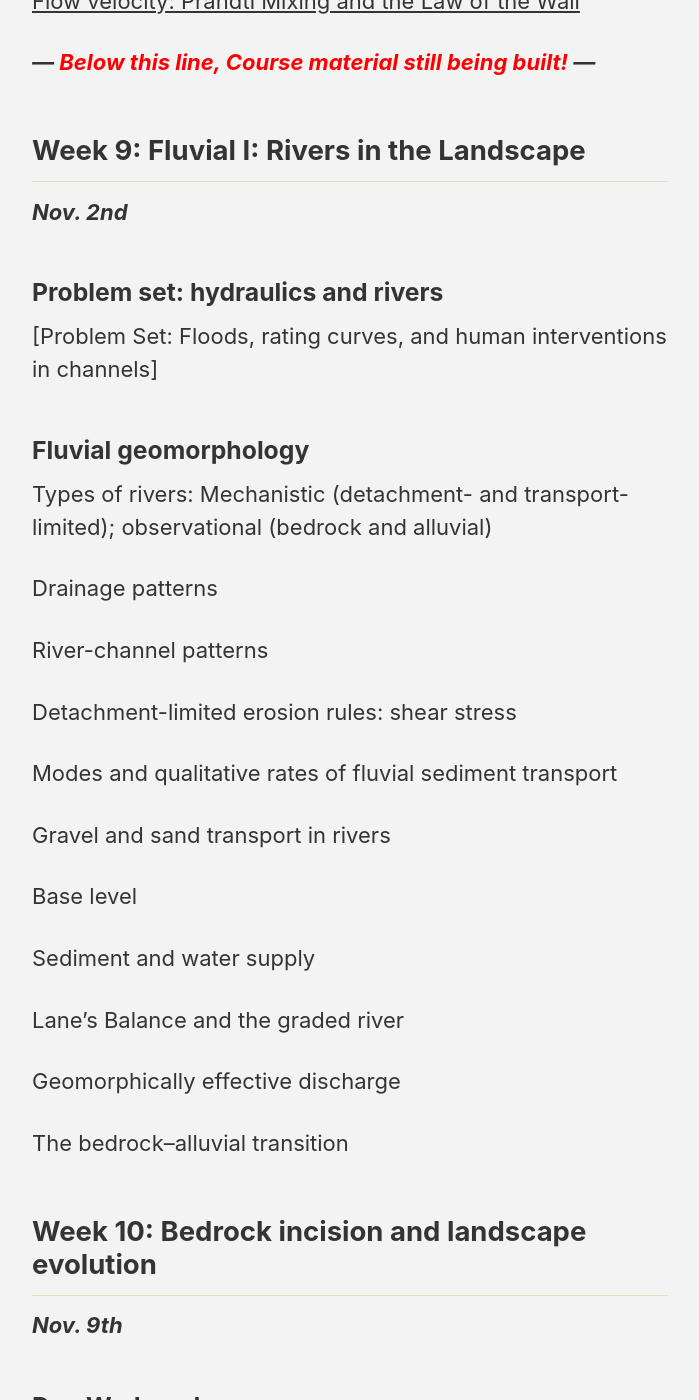
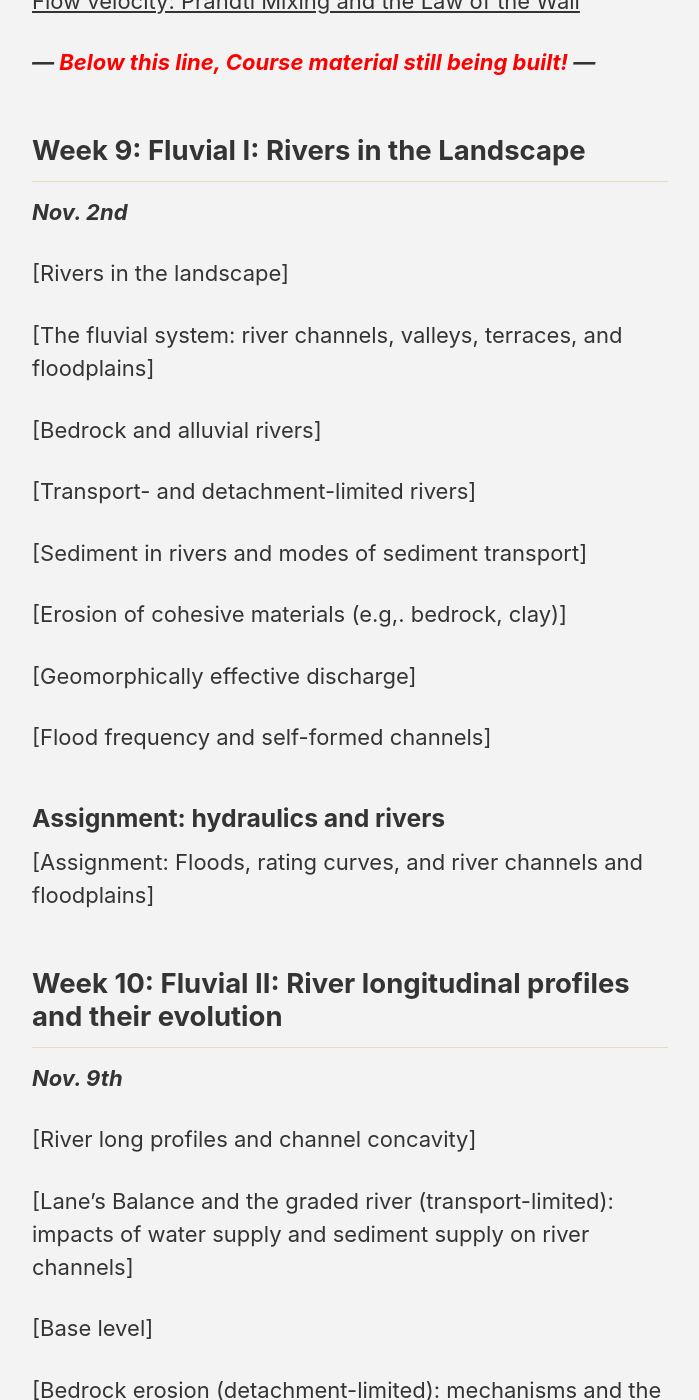
Before and after one commit to GeomorphOnline/GeomorphOnline.github.io, a Jekyll site: the page built from _pages/schedule.md, in a window 1280 px wide and 1400 px high, scrolled down 7199 px. Shown: the whole window, without its empty margins (290-989 px from the left). Built offline with Jekyll 4.4.1, drawn with Linux system fonts in a browser that asks for light colours; cached includes are drawn as plain includes; nearby versions of some CDN libraries; some of the changed text lies outside the part shown.

Commit message:
Towards the final schedule

```diff
--- a/_pages/schedule.md
+++ b/_pages/schedule.md
@@ -282,127 +282,143 @@
 
 ***Nov. 2nd***
 
-### Problem set: hydraulics and rivers
+[Rivers in the landscape] <!-- incl. Drainage patterns -->
 
-[Problem Set: Floods, rating curves, and human interventions in channels]
+[The fluvial system: river channels, valleys, terraces, and floodplains]
 
-### Fluvial geomorphology
+[Bedrock and alluvial rivers] <!-- incl. River-channel patterns -->
 
-Types of rivers: Mechanistic (detachment- and transport-limited); observational (bedrock and alluvial)
+[Transport- and detachment-limited rivers]
 
-Drainage patterns
+[Sediment in rivers and modes of sediment transport]
 
-River-channel patterns
+[Erosion of cohesive materials (e.g,. bedrock, clay)]
 
-Detachment-limited erosion rules: shear stress
+[Geomorphically effective discharge]
 
-Modes and qualitative rates of fluvial sediment transport
+[Flood frequency and self-formed channels]
 
-Gravel and sand transport in rivers
+### Assignment: hydraulics and rivers
 
-Base level
-
-Sediment and water supply
-
-Lane's Balance and the graded river
-
-Geomorphically effective discharge
-
-The bedrock--alluvial transition
+[Assignment: Floods, rating curves, and river channels and floodplains]
 
 
-## Week 10: Bedrock incision and landscape evolution
+## Week 10: Fluvial II: River longitudinal profiles and their evolution
 
 ***Nov. 9th***
+
+[River long profiles and channel concavity]
+
+[Lane's Balance and the graded river (transport-limited): impacts of water supply and sediment supply on river channels]
+
+[Base level]
+
+[Bedrock erosion (detachment-limited): mechanisms and the stream-power law] <!-- incl. impact of substrate -->
+
+[Bedrock river long-profile evolution]
+
+[Shear stress and sediment-transport rates]
+
+[The Exner Equation and alluvial-river long-profile evolution]
 
 ### Due Wednesday
 
 [Draft of text for the Wikipedia article (not yet live on Wikipedia)](/final/wikipedia/)
 
-### River incision and tectonic uplift
+## Week 11: Fluvial+ III: Landscape evolution and river-profile analysis
 
-Mechanisms of bedrock erosion
+***Nov. 16th***
 
-The stream-power law
+[Impacts on river long profiles: climate, lithology, and tectonics]
 
-Impacts on river long profiles: climate, lithology, and tectonics
+[The hillslope--channel transition]
 
-ksn?
+[The bedrock--alluvial transition]
 
-### Landscape Evolution
+[Channel concavity and slope--area plots]
 
-Coupling hillslope diffusion with the stream-power law
+[Coupling hillslope diffusion with the stream-power law]
 
-Transience and steady state
+[Uplift, erosion, and landscape steady state]
 
-### Lab
+[Transient landscapes]
 
-Landlab
+<!--
+Channel concavity and the steepness index
 
+Roles of tectonics, climate, and lithology in setting landscape form
+
+Interplay of hydrology and topography
+-->
+
+### Due Friday
+
+[Assignment: Floods, rating curves, and river channels and floodplains]
 
 <!--
 ## Week 11: Fluvial II: Sediment transport and alluvial rivers
 -->
 
-## Week 11: Quaternary Geochronology
+## Week 12: Quaternary Geochronology
 
-***Nov. 16th***
+***Nov. 23rd. Half week: Happy Thanksgiving!***
 
-Cosmogenic dating: exposure ages, burial ages, and/or catchment-averaged erosion rates
+[Cosmogenic radionuclides: exposure dating and erosion rates]
 
-OSL dating
-
-Radiocarbon?
-
-### Lab
-
-OSL exercise?
-
-### Due Friday
-
-[Draft of text for the Wikipedia article (not yet live on Wikipedia)](/final/wikipedia/)
-
-
-## Week 12: Coastal geomorphology
-
-***Nov. 23rd***
-
-Half week: Happy Thanksgiving!
+[Luminescence dating: deposits]
 
 ### Due Monday
 
 [Wikipedia article live edits](/final/wikipedia/)
 
+### Assignment
 
-## Week 13: Terrain Analysis
+[Assignment: Landscape Evolution with Landlab] <!-- will also include geochron estimates -->
+
+
+## Week 13: Glacial processes
 
 ***Nov. 30th***
 
-Channel concavity and the steepness index
+[Assignment (short): Glaciers, climate, and sea-level impacts] <!-- will also include geochron estimates -->
 
-Roles of tectonics, climate, and lithology in setting landscape form
-
-Interplay of hydrology and topography
-
-## Lab
-
-LSDTopoTools + data
-
-## Week 14: Glacial processes
+## Week 14: Coastal and Aeolian Processes
 
 ***Dec. 7th***
 
+[The world ocean and sea level]
+
+[River deltas]
+
+[Barrier islands]
+
+[Salt marshes and ecogeomorphic feedbacks]
+
+[Aeolian sediment transport]
+
+[Loess]
+
+[Sand dunes]
 
 ### Due Friday
 
 [Wikipedia article updates in response to comments](/final/wikipedia/)
 
+[Assignment: Landscape Evolution with Landlab]
 
-## Week 15: Aeolian, Planetary, and An eye for the landscape (Wrap-up)
+## Week 15: Planetary Geomorphology; Summary and wrap up
 
-***Dec. 14th***
+***Dec. 14th. Half week: December 16th is the last day of classes***
 
-Half week: December 16th is the last day of classes
+[Planetary Geomorphology]
 
+[Semester recap: what we've learned]
+
+### Due Friday
+
+[Assignment (short): Glaciers, climate, and sea-level impacts] (Yes, we're still giving you until Friday if you so choose.)
+
+<br/>
+<br/>
 
 <a rel="license" href="http://creativecommons.org/licenses/by-sa/4.0/"><img alt="Creative Commons License" style="border-width:0" src="https://i.creativecommons.org/l/by-sa/4.0/88x31.png" /></a><br />This work is licensed under a <a rel="license" href="http://creativecommons.org/licenses/by-sa/4.0/">Creative Commons Attribution-ShareAlike 4.0 International License</a>.
```
